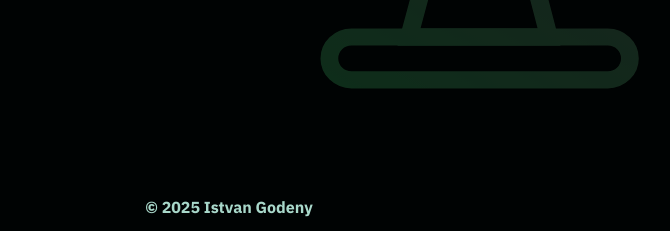
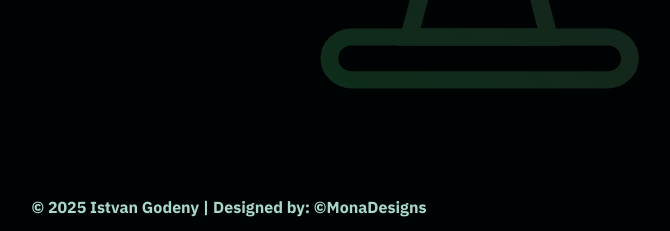
Before and after one commit to IstvanGodeny/IstvanG, a Flask app: page /about in a window 1280 px wide. Shown: the part 627-858 px from the top of the page, without its empty margins (411-1081 px from the left). Run offline with Flask 3, Linux system fonts and the light colour scheme; some libraries are stand-ins or nearby versions.

Commit message:
add the Designed by to the footer

```diff
--- a/templates/base.html
+++ b/templates/base.html
@@ -82,7 +82,7 @@
 
         <div class="footer-box">
             <footer class="footer-content text-center">
-                <span class="">© {{ year }} Istvan Godeny</span>
+                <span class="">© {{ year }} Istvan Godeny | Designed by: ©MonaDesigns</span>
             </footer>
         </div>
     </div>
```
